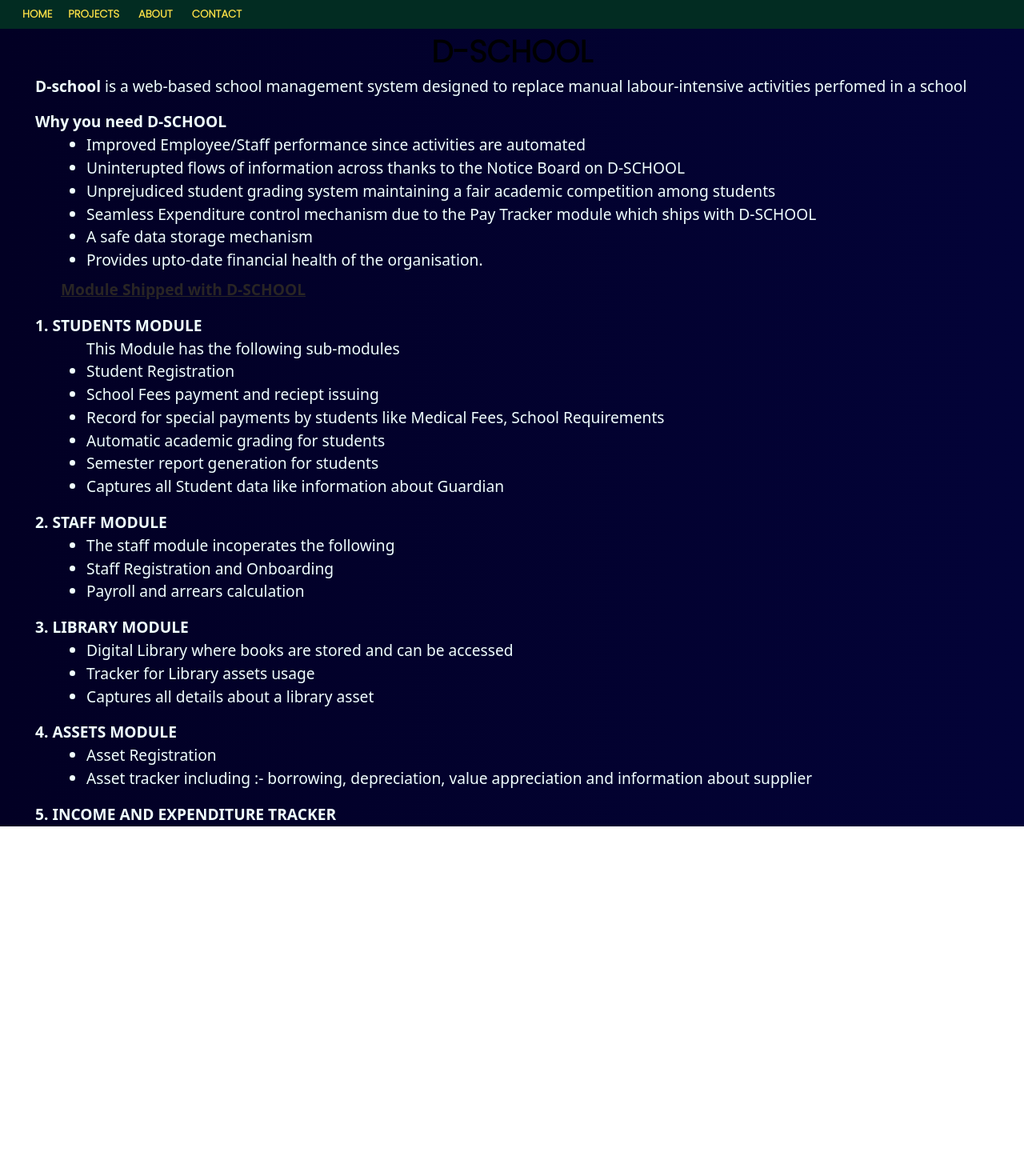
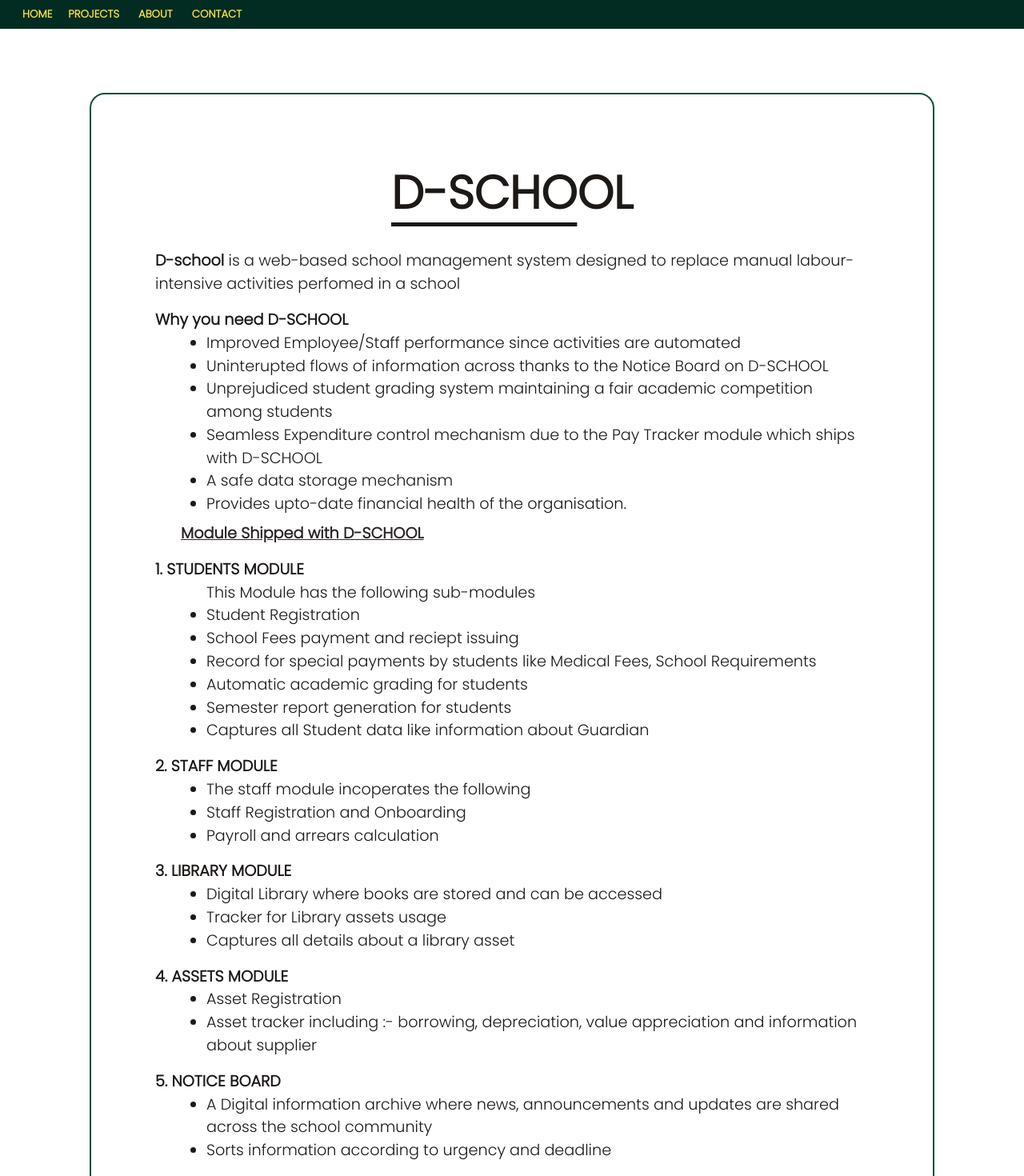
Before and after one commit to yusufnviiri/portfolio, a React (Create React App) app: page /dschool in a window 1280 px wide. Shown: the top 1470 px of the page at 80% size. Before the commit the page ends 1033 px from the top, so only its background shows below. Built offline with nearby package versions, Linux system fonts and the light colour scheme.

Commit message:
add video links

```diff
--- a/src/components/Dschool.js
+++ b/src/components/Dschool.js
@@ -4,8 +4,9 @@ import React from  "react"
 export default function Dschool(){
     return(
         <>
-        <section className='w-full m-auto px-11 text-[1.2em]'>
-          <h1 className=' font-poppins font-extrabold text-black text-center text-[2em] '>D-SCHOOL</h1>
+<section className='w-full h-full bg-white py-20'>
+<div className="text-[1.2em]       sm:w-[90%] lg:w-[55em]  m-auto  px-10  lg:px-20 py-20    rounded-[1em]   text-stone-900 font-poppins lg:border-[2px] border-[15px] border-emerald-900">
+<h1 className='font-bold text-center mb-7 lg:text-[3em] text-[2em]'><span className='underline underline-offset-[0.3em]'>D-SCHO</span>OL</h1>
           <p><span className='font-bold '> D-school </span> is a web-based school management system designed to replace manual labour-intensive activities perfomed in a school </p>
           <h2 className='w-full  pt-4 font-bold '>Why you  need D-SCHOOL</h2>
           <ul className='ml-16 list-disc'>
@@ -47,7 +48,12 @@ export default function Dschool(){
         <li>Asset Registration</li>
         <li>Asset tracker including :- borrowing, depreciation, value appreciation and  information about supplier</li>
         </ul>
-        <p className='font-bold mt-4 uppercase'>5. Income and Expenditure Tracker</p>
+        <p className='font-bold mt-4'>5. NOTICE BOARD</p>
+        <ul className='ml-16 list-disc'>
+        <li>A Digital information archive where news, announcements and updates  are shared across the school community</li>
+        <li>Sorts information according to urgency and deadline</li>
+        </ul>
+        <p className='font-bold mt-4 uppercase'>5. Income and Expenditure Tracker</p></div>
             </section></>
     )
 }
```
